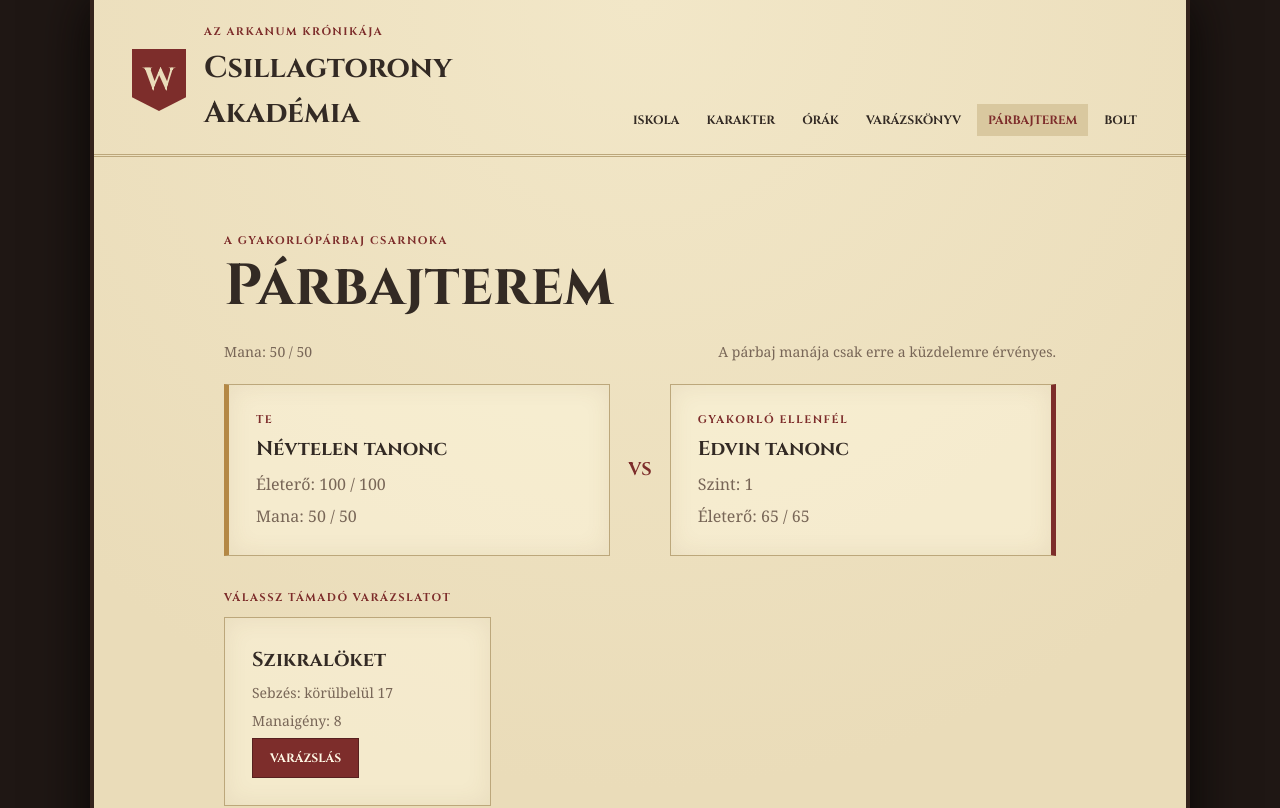
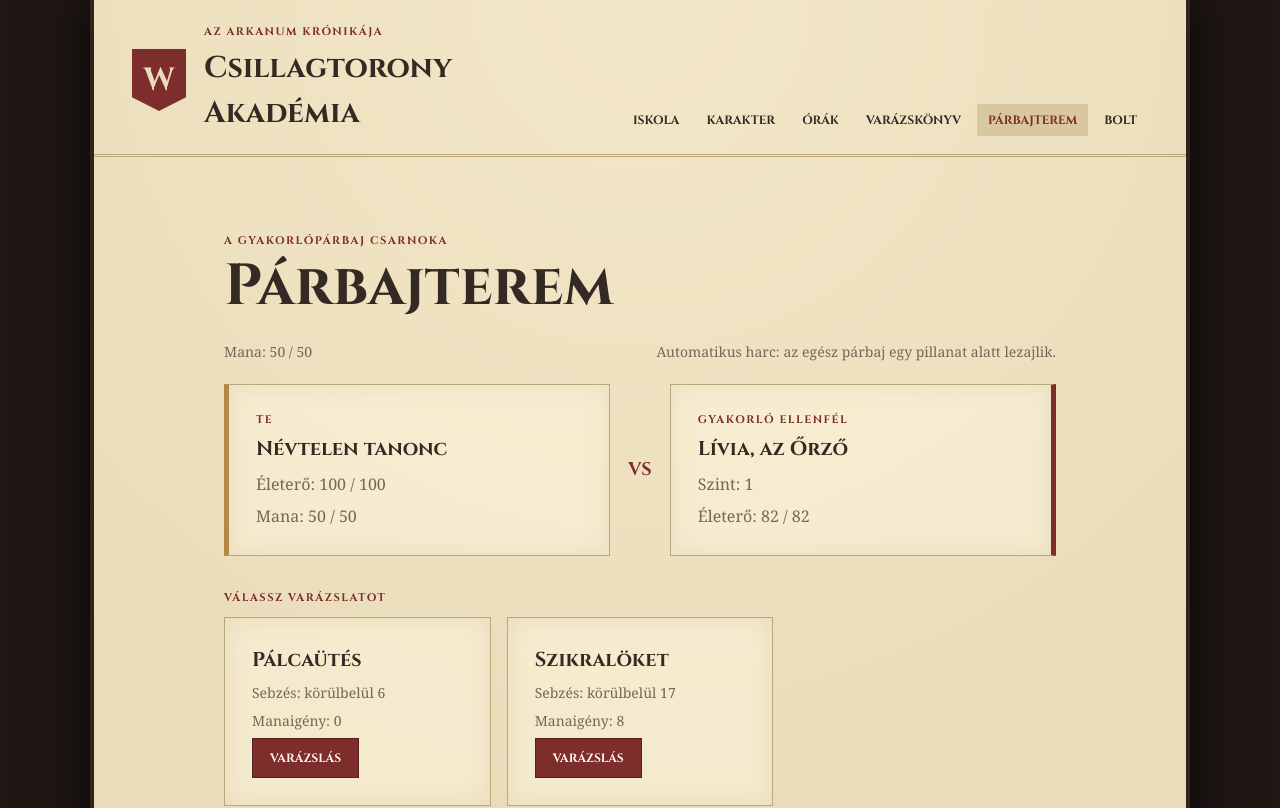
Before and after one commit to Maflacs/wizard-academy, a React (Vite) app: page /duel in a window 1280 px wide. Shown: the top 808 px of the page. Built offline with nearby package versions, Linux system fonts and the light colour scheme; a web font is replaced by a local one.

Commit message:
Add randomized duels and automatic combat

```diff
--- a/src/App.jsx
+++ b/src/App.jsx
@@ -64,6 +64,10 @@ function loadPlayer() {
       health: Math.min(
         savedData.health ?? initialPlayer.health,
         getMaxHealthForLevel(savedData.level || initialPlayer.level),
+      ),
+      mana: Math.min(
+        savedData.mana ?? initialPlayer.mana,
+        getMaxManaForLevel(savedData.level || initialPlayer.level),
       ),
       lastEnergyUpdate: savedData.lastEnergyUpdate || Date.now(),
       lastManaUpdate: savedData.lastManaUpdate || Date.now(),
@@ -437,7 +441,7 @@ function App() {
                 player={player}
                 items={items}
                 spells={spells}
-                enemy={enemies[0]}
+                enemies={enemies}
                 onAwardRewards={awardDuelRewards}
               />
             }
--- a/src/data/enemies.js
+++ b/src/data/enemies.js
@@ -2,13 +2,53 @@ const enemies = [
   {
     id: "apprentice-edvin",
     name: "Edvin tanonc",
-    description: "Egy lelkes gyakorló, aki készen áll egy barátságos próbára.",
+    description: "Egy lelkes gyakorló, aki kiegyensúlyozott próbára hív.",
+    archetype: "balanced",
+    combatStyle: "Kiegyensúlyozott",
+    difficulty: "Közepes kihívás",
     baseHealth: 65,
     baseAttack: 12,
     healthPerLevel: 12,
     attackPerLevel: 2,
     baseXpReward: 30,
     baseGoldReward: 10,
+    actions: [{ type: "attack", weight: 100 }],
+  },
+  {
+    id: "livia-guardian",
+    name: "Lívia, az Őrző",
+    description: "Sziklaszilárd védelmező, aki mágikus burkokkal óvja magát.",
+    archetype: "defensive",
+    combatStyle: "Védekező",
+    difficulty: "Kitartó kihívás",
+    baseHealth: 82,
+    baseAttack: 10,
+    healthPerLevel: 14,
+    attackPerLevel: 1,
+    baseXpReward: 36,
+    baseGoldReward: 12,
+    actions: [
+      { type: "attack", weight: 65 },
+      { type: "shield", weight: 35, shieldAmount: 10 },
+    ],
+  },
+  {
+    id: "mor-wild-mage",
+    name: "Mór, a Vadmágus",
+    description: "Kiszámíthatatlan támadó, aki pusztító csapásokkal kockáztat.",
+    archetype: "aggressive",
+    combatStyle: "Támadó",
+    difficulty: "Veszélyes kihívás",
+    baseHealth: 54,
+    baseAttack: 15,
+    healthPerLevel: 10,
+    attackPerLevel: 3,
+    baseXpReward: 40,
+    baseGoldReward: 14,
+    actions: [
+      { type: "attack", weight: 70 },
+      { type: "heavyAttack", weight: 30 },
+    ],
   },
 ];
 
--- a/src/pages/DuelPage.css
+++ b/src/pages/DuelPage.css
@@ -5,6 +5,9 @@
   margin: 22px 0;
   color: var(--muted);
   font-size: 14px;
+}
+.auto-button {
+  margin-top: 20px;
 }
 .duelants {
   display: grid;
--- a/src/pages/DuelPage.jsx
+++ b/src/pages/DuelPage.jsx
@@ -1,6 +1,6 @@
 import { useState } from "react";
 import getEffectiveStats from "../utils/playerStats";
-import applyDamageVariance from "../utils/combat";
+import applyDamageVariance, { chooseEnemyAction } from "../utils/combat";
 import createScaledEnemy from "../utils/enemyScaling";
 import {
   getMaxHealthForLevel,
@@ -8,132 +8,247 @@ import {
 } from "../utils/playerProgression";
 import "./DuelPage.css";
 
-function DuelPage({ player, items, spells, enemy, onAwardRewards }) {
-  const [scaledEnemy, setScaledEnemy] = useState(() =>
-    createScaledEnemy(enemy, player.level),
+const basicAttack = { id: "basic-attack", name: "Pálcaütés", manaCost: 0 };
+const maxAutoTurns = 100;
+
+function chooseRandom(list) {
+  return list[Math.floor(Math.random() * list.length)];
+}
+
+function createDuelState(enemy, playerLevel) {
+  const scaledEnemy = createScaledEnemy(enemy, playerLevel);
+  return {
+    scaledEnemy,
+    enemyHealth: scaledEnemy.maxHealth,
+    combatHealth: getMaxHealthForLevel(playerLevel),
+    combatMana: getMaxManaForLevel(playerLevel),
+    maxHealth: getMaxHealthForLevel(playerLevel),
+    maxMana: getMaxManaForLevel(playerLevel),
+    combatShield: 0,
+    enemyShield: 0,
+  };
+}
+
+function getAttackDamage(spell, effectiveStats) {
+  const baseDamage =
+    spell.id === basicAttack.id
+      ? 4 + Math.floor(effectiveStats.magicPower * 0.5)
+      : spell.basePower + effectiveStats.magicPower;
+  const variedDamage = applyDamageVariance(baseDamage);
+  if (spell.id === basicAttack.id) return variedDamage;
+  const criticalChance = Math.min(50, 5 + effectiveStats.focus);
+  const isCritical = Math.random() * 100 < criticalChance;
+  return {
+    damage: isCritical ? Math.round(variedDamage * 1.5) : variedDamage,
+    isCritical,
+  };
+}
+
+function getUsablePlayerActions(player, spells, state) {
+  const actions = [basicAttack];
+  spells.forEach((spell) => {
+    if (
+      !player.knownSpells.includes(spell.id) ||
+      player.level < spell.requiredLevel ||
+      state.combatMana < spell.manaCost
+    )
+      return;
+    if (spell.type === "shield" && state.combatShield < spell.shieldAmount)
+      actions.push(spell);
+    if (spell.type === "heal" && state.combatHealth < state.maxHealth * 0.75)
+      actions.push(spell);
+    if (spell.type === "attack") actions.push(spell);
+  });
+  return actions;
+}
+
+function performEnemyAction(state, effectiveStats, addLog) {
+  const action = chooseEnemyAction(state.scaledEnemy);
+  if (action.type === "shield") {
+    state.enemyShield += action.shieldAmount || 10;
+    addLog(`${state.scaledEnemy.name} mágikus védőburkot vont maga köré.`);
+    return;
+  }
+  if (
+    action.type === "heal" &&
+    state.enemyHealth < state.scaledEnemy.maxHealth / 2
+  ) {
+    const healed = Math.min(
+      action.healAmount || 10,
+      state.scaledEnemy.maxHealth - state.enemyHealth,
     );
-  const [enemyHealth, setEnemyHealth] = useState(scaledEnemy.maxHealth);
-  const [combatHealth, setCombatHealth] = useState(() =>
-    getMaxHealthForLevel(player.level),
+    state.enemyHealth += healed;
+    addLog(`${state.scaledEnemy.name} ${healed} életerőt állított helyre.`);
+    return;
+  }
+  const heavy = action.type === "heavyAttack";
+  const attack = heavy
+    ? state.scaledEnemy.attack * 1.35
+    : state.scaledEnemy.attack;
+  const incoming = Math.max(
+    1,
+    applyDamageVariance(attack) - effectiveStats.defense,
   );
-  const [combatMana, setCombatMana] = useState(() =>
-    getMaxManaForLevel(player.level),
+  const absorbed = Math.min(state.combatShield, incoming);
+  state.combatShield -= absorbed;
+  state.combatHealth = Math.max(0, state.combatHealth - incoming + absorbed);
+  addLog(
+    heavy
+      ? `${state.scaledEnemy.name} pusztító csapása ${incoming - absorbed} sebzést okozott.`
+      : `${state.scaledEnemy.name} ${incoming - absorbed} sebzést okozott.`,
   );
-  const [combatShield, setCombatShield] = useState(0);
-  const [combatLog, setCombatLog] = useState(["A gyakorlópárbaj elkezdődött."]);
+  if (absorbed > 0) addLog(`A védőpajzsod ${absorbed} sebzést felfogott.`);
+}
+
+function simulateDuel(player, spells, items, duelState) {
+  const state = { ...duelState };
+  const effectiveStats = getEffectiveStats(player, items);
+  const log = [];
+  const addLog = (entry) => {
+    if (log.length < 8) log.push(entry);
+  };
+
+  for (let turn = 0; turn < maxAutoTurns; turn += 1) {
+    const actions = getUsablePlayerActions(player, spells, state);
+    const action = chooseRandom(actions);
+    state.combatMana -= action.manaCost;
+    if (action.type === "attack" || action.id === basicAttack.id) {
+      const result = getAttackDamage(action, effectiveStats);
+      const damage = typeof result === "number" ? result : result.damage;
+      const blocked = Math.min(state.enemyShield, damage);
+      state.enemyShield -= blocked;
+      state.enemyHealth = Math.max(0, state.enemyHealth - damage + blocked);
+      addLog(`${action.name} ${damage} sebzést okozott.`);
+    } else if (action.type === "shield") {
+      state.combatShield += action.shieldAmount;
+      addLog(`${action.name} ${action.shieldAmount} pajzsot adott.`);
+    } else if (action.type === "heal") {
+      const healed = Math.min(
+        action.healAmount,
+        state.maxHealth - state.combatHealth,
+      );
+      state.combatHealth += healed;
+      addLog(`${action.name} ${healed} életerőt állított helyre.`);
+    }
+    if (state.enemyHealth <= 0) return { ...state, status: "victory", log };
+    performEnemyAction(state, effectiveStats, addLog);
+    if (state.combatHealth <= 0) return { ...state, status: "defeat", log };
+  }
+  return { ...state, status: "draw", log };
+}
+
+function DuelPage({ player, items, spells, enemies, onAwardRewards }) {
+  const [duel, setDuel] = useState(() =>
+    createDuelState(chooseRandom(enemies), player.level),
+  );
+  const [combatLog, setCombatLog] = useState([
+    `${duel.scaledEnemy.name} megjelent a párbajban.`,
+  ]);
   const [duelStatus, setDuelStatus] = useState("active");
   const [rewardClaimed, setRewardClaimed] = useState(false);
   const [victorySummary, setVictorySummary] = useState(null);
   const effectiveStats = getEffectiveStats(player, items);
   const combatMaxHealth = getMaxHealthForLevel(player.level);
   const combatMaxMana = getMaxManaForLevel(player.level);
+  const availableSpells = [
+    basicAttack,
+    ...spells.filter(
+      (spell) =>
+        player.knownSpells.includes(spell.id) &&
+        ["attack", "shield", "heal"].includes(spell.type),
+    ),
+  ];
 
   function addLog(entry) {
     setCombatLog((currentLog) => [...currentLog, entry]);
   }
 
-  function restartDuel() {
-    const nextEnemy = createScaledEnemy(enemy, player.level);
-    setScaledEnemy(nextEnemy);
-    setEnemyHealth(nextEnemy.maxHealth);
-    setCombatHealth(getMaxHealthForLevel(player.level));
-    setCombatMana(getMaxManaForLevel(player.level));
-    setCombatShield(0);
-    setCombatLog(["A gyakorlópárbaj újra kezdődött."]);
+  function startNewDuel() {
+    const nextDuel = createDuelState(chooseRandom(enemies), player.level);
+    setDuel(nextDuel);
+    setCombatLog([`${nextDuel.scaledEnemy.name} megjelent a párbajban.`]);
     setDuelStatus("active");
     setRewardClaimed(false);
     setVictorySummary(null);
   }
 
-  function castSpell(spell) {
-    if (
-      duelStatus !== "active" ||
-      !player.knownSpells.includes(spell.id) ||
-      player.level < spell.requiredLevel ||
-      combatMana < spell.manaCost
-    ) {
-      return;
+  function finishVictory() {
+    setDuelStatus("victory");
+    if (!rewardClaimed) {
+      const rewards = onAwardRewards(duel.scaledEnemy);
+      setVictorySummary(rewards);
+      setRewardClaimed(true);
+    }
   }
 
-    // Combat mana is temporary; persistent mana remains available outside the duel.
-    setCombatMana((currentMana) => currentMana - spell.manaCost);
-    if (spell.type === "attack") {
-      const criticalChance = Math.min(50, 5 + effectiveStats.focus);
-      // This roll happens only after a player action, never during rendering.
-      // eslint-disable-next-line react-hooks/purity
-      const isCritical = Math.random() * 100 < criticalChance;
-      const baseDamage = spell.basePower + effectiveStats.magicPower;
-      const variedDamage = applyDamageVariance(baseDamage);
-      const damage = isCritical ? Math.round(variedDamage * 1.5) : variedDamage;
-      const remainingEnemyHealth = Math.max(0, enemyHealth - damage);
-
-      setEnemyHealth(remainingEnemyHealth);
-      const isPlantSpell =
-        spell.id === "biting-vine" || spell.id === "thorn-root";
-      addLog(
-        isCritical
-          ? isPlantSpell
-            ? `A megidézett ${spell.name} kritikus találata ${damage} sebzést okozott.`
-            : `${spell.name} kritikus találat! ${damage} sebzést okoztál.`
-          : isPlantSpell
-            ? `A megidézett ${spell.name} az ellenfélbe mart, és ${damage} sebzést okozott.`
-            : `${spell.name} varázslatot használtál, és ${damage} sebzést okoztál.`,
-      );
-
-      if (remainingEnemyHealth <= 0) {
-        finishVictory();
-        return;
-      }
-    } else if (spell.type === "shield") {
-      setCombatShield((currentShield) => currentShield + spell.shieldAmount);
-      addLog(
-        `${spell.name}et idéztél, és ${spell.shieldAmount} pajzsot kaptál.`,
-      );
-    } else if (spell.type === "heal") {
-      const restoredHealth = Math.min(
-        spell.healAmount,
-        combatMaxHealth - combatHealth,
-      );
-      setCombatHealth(combatHealth + restoredHealth);
-      addLog(`${spell.name} ${restoredHealth} életerőt állított helyre.`);
-    }
-
-    const variedEnemyAttack = applyDamageVariance(scaledEnemy.attack);
-    const damageTaken = Math.max(1, variedEnemyAttack - effectiveStats.defense);
-    const absorbedDamage = Math.min(combatShield, damageTaken);
-    const healthDamage = damageTaken - absorbedDamage;
-    const remainingCombatHealth = Math.max(0, combatHealth - healthDamage);
-    setCombatShield(combatShield - absorbedDamage);
-    setCombatHealth(remainingCombatHealth);
-    addLog(
-      absorbedDamage > 0
-        ? `${scaledEnemy.name} támadása ${damageTaken} sebzést okozott; a pajzs ${absorbedDamage} sebzést felfogott.`
-        : `${scaledEnemy.name} támadása ${healthDamage} életerőt sebzett.`,
-    );
-
-    if (remainingCombatHealth <= 0) {
+  function performManualEnemyTurn(nextDuel) {
+    performEnemyAction(nextDuel, effectiveStats, addLog);
+    setDuel(nextDuel);
+    if (nextDuel.combatHealth <= 0) {
       setDuelStatus("defeat");
       addLog("Vereség! A gyakorlópárbajt elvesztetted.");
     }
   }
 
-  function finishVictory() {
-    setDuelStatus("victory");
-    if (!rewardClaimed) {
-      const rewardResult = onAwardRewards(scaledEnemy);
-      setVictorySummary(rewardResult);
+  function castSpell(spell) {
+    if (
+      duelStatus !== "active" ||
+      duel.combatMana < spell.manaCost ||
+      (spell.id !== basicAttack.id &&
+        (!player.knownSpells.includes(spell.id) ||
+          player.level < spell.requiredLevel))
+    )
+      return;
+    const nextDuel = { ...duel, combatMana: duel.combatMana - spell.manaCost };
+    if (spell.type === "attack" || spell.id === basicAttack.id) {
+      const result = getAttackDamage(spell, effectiveStats);
+      const damage = typeof result === "number" ? result : result.damage;
+      const blocked = Math.min(nextDuel.enemyShield, damage);
+      nextDuel.enemyShield -= blocked;
+      nextDuel.enemyHealth = Math.max(
+        0,
+        nextDuel.enemyHealth - damage + blocked,
+      );
+      addLog(
+        `${spell.name} varázslatot használtál, és ${damage} sebzést okoztál.`,
+      );
+    } else if (spell.type === "shield") {
+      nextDuel.combatShield += spell.shieldAmount;
+      addLog(
+        `${spell.name}et idéztél, és ${spell.shieldAmount} pajzsot kaptál.`,
+      );
+    } else if (spell.type === "heal") {
+      const healed = Math.min(
+        spell.healAmount,
+        combatMaxHealth - nextDuel.combatHealth,
+      );
+      nextDuel.combatHealth += healed;
+      addLog(`${spell.name} ${healed} életerőt állított helyre.`);
+    }
+    if (nextDuel.enemyHealth <= 0) {
+      setDuel(nextDuel);
+      finishVictory();
+      return;
+    }
+    performManualEnemyTurn(nextDuel);
+  }
+
+  function startAutomaticCombat() {
+    if (duelStatus !== "active") return;
+    const result = simulateDuel(player, spells, items, duel);
+    setDuel(result);
+    setCombatLog(result.log);
+    setDuelStatus(result.status);
+    if (result.status === "victory" && !rewardClaimed) {
+      setVictorySummary(onAwardRewards(result.scaledEnemy));
       setRewardClaimed(true);
     }
-    addLog(
-      `Győzelem! Jutalmad: +${scaledEnemy.xpReward} XP és +${scaledEnemy.goldReward} arany.`,
-    );
+    if (result.status === "draw")
+      setCombatLog([
+        ...result.log,
+        "A párbaj túl sokáig elhúzódott, ezért döntetlenül ért véget.",
+      ]);
   }
-
-  const availableSpells = spells.filter(
-    (spell) =>
-      player.knownSpells.includes(spell.id) &&
-      ["attack", "shield", "heal"].includes(spell.type),
-  );
 
   return (
     <section className="page duel-page">
@@ -141,20 +256,22 @@ function DuelPage({ player, items, spells, enemy, onAwardRewards }) {
       <h2>Párbajterem</h2>
       <div className="duel-status-bar">
         <span>
-          Mana: {combatMana} / {player.maxMana}
+          Mana: {duel.combatMana} / {combatMaxMana}
         </span>
-        <span>A párbaj manája csak erre a küzdelemre érvényes.</span>
+        <span>
+          Automatikus harc: az egész párbaj egy pillanat alatt lezajlik.
+        </span>
       </div>
       <div className="duelants">
         <article className="parchment-panel combatant player-combatant">
           <p className="eyebrow">Te</p>
           <h3>{player.name}</h3>
           <p>
-            Életerő: {combatHealth} / {combatMaxHealth}
+            Életerő: {duel.combatHealth} / {combatMaxHealth}
           </p>
-          {combatShield > 0 && <p>Védőpajzs: {combatShield}</p>}
+          {duel.combatShield > 0 && <p>Védőpajzs: {duel.combatShield}</p>}
           <p>
-            Mana: {combatMana} / {combatMaxMana}
+            Mana: {duel.combatMana} / {combatMaxMana}
           </p>
         </article>
         <div className="versus" aria-hidden="true">
@@ -162,56 +279,59 @@ function DuelPage({ player, items, spells, enemy, onAwardRewards }) {
         </div>
         <article className="parchment-panel combatant enemy-combatant">
           <p className="eyebrow">Gyakorló ellenfél</p>
-          <h3>{scaledEnemy.name}</h3>
-          <p>Szint: {scaledEnemy.level}</p>
+          <h3>{duel.scaledEnemy.name}</h3>
+          <p>Szint: {duel.scaledEnemy.level}</p>
           <p>
-            Életerő: {enemyHealth} / {scaledEnemy.maxHealth}
+            Életerő: {duel.enemyHealth} / {duel.scaledEnemy.maxHealth}
           </p>
+          {duel.enemyShield > 0 && <p>Védőpajzs: {duel.enemyShield}</p>}
         </article>
       </div>
+      {duelStatus === "active" && (
+        <>
           <div className="duel-actions">
-        <p className="eyebrow">Válassz támadó varázslatot</p>
-        {availableSpells.length === 0 ? (
-          <p className="duel-empty">Nincs használható támadó varázslatod.</p>
-        ) : (
+            <p className="eyebrow">Válassz varázslatot</p>
             <div className="spell-actions">
               {availableSpells.map((spell) => (
-              <article className="parchment-panel spell-action" key={spell.id}>
+                <article
+                  className="parchment-panel spell-action"
+                  key={spell.id}
+                >
                   <h3>{spell.name}</h3>
-                {spell.type === "attack" && (
+                  {spell.type === "attack" || spell.id === basicAttack.id ? (
                     <p>
                       Sebzés: körülbelül{" "}
-                    {spell.basePower + effectiveStats.magicPower}
+                      {spell.id === basicAttack.id
+                        ? 4 + Math.floor(effectiveStats.magicPower * 0.5)
+                        : spell.basePower + effectiveStats.magicPower}
                     </p>
+                  ) : spell.type === "shield" ? (
+                    <p>Pajzs ereje: {spell.shieldAmount}</p>
+                  ) : (
+                    <p>Gyógyítás: {spell.healAmount}</p>
                   )}
-                {spell.type === "shield" && (
-                  <p>Pajzs ereje: {spell.shieldAmount}</p>
-                )}
-                {spell.type === "heal" && <p>Gyógyítás: {spell.healAmount}</p>}
                   <p>Manaigény: {spell.manaCost}</p>
-                {player.level < spell.requiredLevel && (
-                  <small>Szükséges szint: {spell.requiredLevel}</small>
-                )}
-                {combatMana < spell.manaCost && (
-                  <small>Nincs elég manád.</small>
-                )}
                   <button
                     className="button"
                     type="button"
                     onClick={() => castSpell(spell)}
-                  disabled={
-                    duelStatus !== "active" ||
-                    player.level < spell.requiredLevel ||
-                    combatMana < spell.manaCost
-                  }
+                    disabled={duel.combatMana < spell.manaCost}
                   >
                     Varázslás
                   </button>
                 </article>
               ))}
             </div>
+          </div>
+          <button
+            className="button auto-button"
+            type="button"
+            onClick={startAutomaticCombat}
+          >
+            Automatikus harc
+          </button>
+        </>
       )}
-      </div>
       <div className="parchment-panel combat-log">
         <p className="eyebrow">Párbajnapló</p>
         <ul>
@@ -224,8 +344,8 @@ function DuelPage({ player, items, spells, enemy, onAwardRewards }) {
         <div className="parchment-panel victory-summary">
           <p className="eyebrow">Győzelem!</p>
           <h3>Jutalmak</h3>
-          <p>+{scaledEnemy.xpReward} XP</p>
-          <p>+{scaledEnemy.goldReward} korona</p>
+          <p>+{duel.scaledEnemy.xpReward} XP</p>
+          <p>+{duel.scaledEnemy.goldReward} korona</p>
           {victorySummary.leveledUp && (
             <strong>
               Szintlépés! Elérted a(z) {victorySummary.newLevel}. szintet.
@@ -238,9 +358,11 @@ function DuelPage({ player, items, spells, enemy, onAwardRewards }) {
           <strong>
             {duelStatus === "victory"
               ? "Győzedelmeskedtél!"
-              : "A párbaj véget ért."}
+              : duelStatus === "defeat"
+                ? "Vereség."
+                : "Döntetlen."}
           </strong>
-          <button className="button" type="button" onClick={restartDuel}>
+          <button className="button" type="button" onClick={startNewDuel}>
             Új párbaj
           </button>
         </div>
--- a/src/utils/combat.js
+++ b/src/utils/combat.js
@@ -4,4 +4,23 @@ function applyDamageVariance(baseDamage) {
   return Math.max(1, Math.round(baseDamage * multiplier));
 }
 
+function chooseEnemyAction(enemy) {
+  const actions = enemy.actions?.length
+    ? enemy.actions
+    : [{ type: "attack", weight: 100 }];
+  const totalWeight = actions.reduce((total, action) => total + action.weight, 0);
+  let roll = Math.random() * totalWeight;
+
+  // Weighted actions keep enemy behavior varied without introducing an AI system.
+  for (const action of actions) {
+    roll -= action.weight;
+    if (roll < 0) {
+      return action;
+    }
+  }
+
+  return actions[actions.length - 1];
+}
+
+export { chooseEnemyAction };
 export default applyDamageVariance;
--- a/src/utils/enemyScaling.js
+++ b/src/utils/enemyScaling.js
@@ -1,9 +1,6 @@
 function createScaledEnemy(baseEnemy, playerLevel) {
-  // Generate one level for the new duel, then derive every combat value from base data.
-  const minimumLevel = Math.max(1, playerLevel - 1);
-  const maximumLevel = playerLevel + 1;
-  const level =
-    minimumLevel + Math.floor(Math.random() * (maximumLevel - minimumLevel + 1));
+  // Generate one exact player-level opponent, then derive every value from base data.
+  const level = playerLevel;
 
   return {
     ...baseEnemy,
```
Lines whose indentation alone changed are shown as unchanged.
